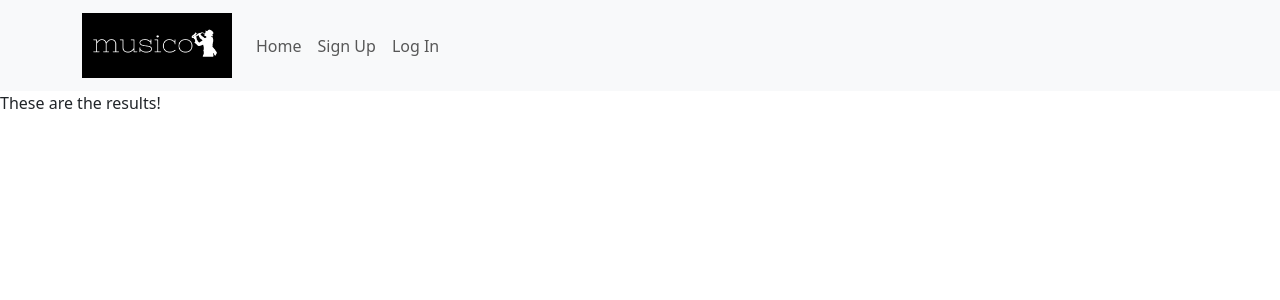
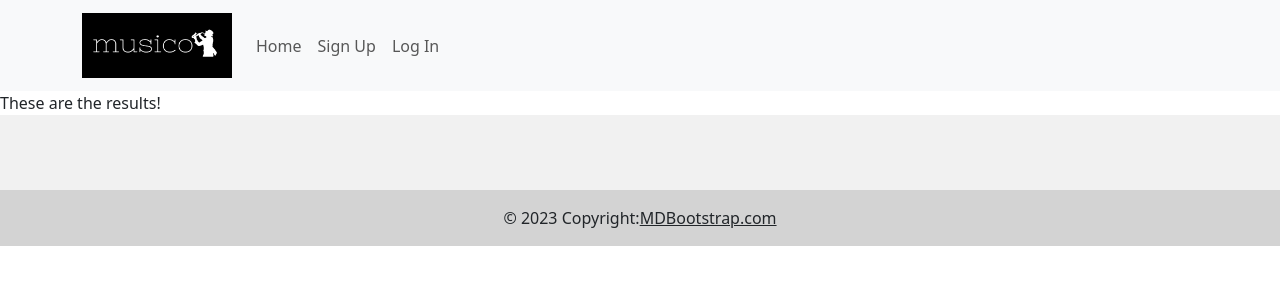
Before and after one commit to JennaMeri625/Musico, a React (Create React App) app in the folder frontend/front/: page /ResultsPage in a window 1280 px wide. Shown: the top 300 px of the page. Built offline with nearby package versions, Linux system fonts and the light colour scheme.

Commit message:
added Footer.tsx

```diff
--- a/frontend/front/src/App.tsx
+++ b/frontend/front/src/App.tsx
@@ -6,6 +6,7 @@
 import { LoggedInPage } from "./components/LoggedInPage";
 import { ProfilePage } from "./components/ProfilePage";
 import { ResultsPage } from "./components/ResultsPage";
+import { Footer } from "./components/Footer";
 
 function App() {
   return (
@@ -20,6 +21,7 @@
       <Route path="/ProfilePage" element={<ProfilePage />} />
       <Route path="/ResultsPage" element={<ResultsPage />} />
     </Routes>
+    <div><Footer /></div>
 
     </>
 
--- /dev/null
+++ b/frontend/front/src/components/Footer.tsx
@@ -0,0 +1,78 @@
+export function Footer() {
+  return (
+    // <div className="container my-5">
+      <footer
+        className="text-center text-white"
+        style={{ backgroundColor: "#f1f1f1" }}
+      >
+        <div className="container pt-4">
+          <section className="mb-4">
+            <a
+              className="btn btn-link btn-floating btn-lg text-dark m-1"
+              href="#!"
+              role="button"
+              data-mdb-ripple-color="dark"
+            >
+              <i className="fab fa-facebook-f"></i>
+            </a>
+
+            <a
+              className="btn btn-link btn-floating btn-lg text-dark m-1"
+              href="#!"
+              role="button"
+              data-mdb-ripple-color="dark"
+            >
+              <i className="fab fa-twitter"></i>
+            </a>
+
+            <a
+              className="btn btn-link btn-floating btn-lg text-dark m-1"
+              href="#!"
+              role="button"
+              data-mdb-ripple-color="dark"
+            >
+              <i className="fab fa-google"></i>
+            </a>
+
+            <a
+              className="btn btn-link btn-floating btn-lg text-dark m-1"
+              href="#!"
+              role="button"
+              data-mdb-ripple-color="dark"
+            >
+              <i className="fab fa-instagram"></i>
+            </a>
+
+            <a
+              className="btn btn-link btn-floating btn-lg text-dark m-1"
+              href="#!"
+              role="button"
+              data-mdb-ripple-color="dark"
+            >
+              <i className="fab fa-linkedin"></i>
+            </a>
+
+            <a
+              className="btn btn-link btn-floating btn-lg text-dark m-1"
+              href="#!"
+              role="button"
+              data-mdb-ripple-color="dark"
+            >
+              <i className="fab fa-github"></i>
+            </a>
+          </section>
+        </div>
+
+        <div
+          className="text-center text-dark p-3"
+          style={{ backgroundColor: "lightGrey" }}
+        >
+          © 2023 Copyright:
+          <a className="text-dark" href="https://mdbootstrap.com/">
+            MDBootstrap.com
+          </a>
+        </div>
+      </footer>
+    // </div>
+  );
+}
```
